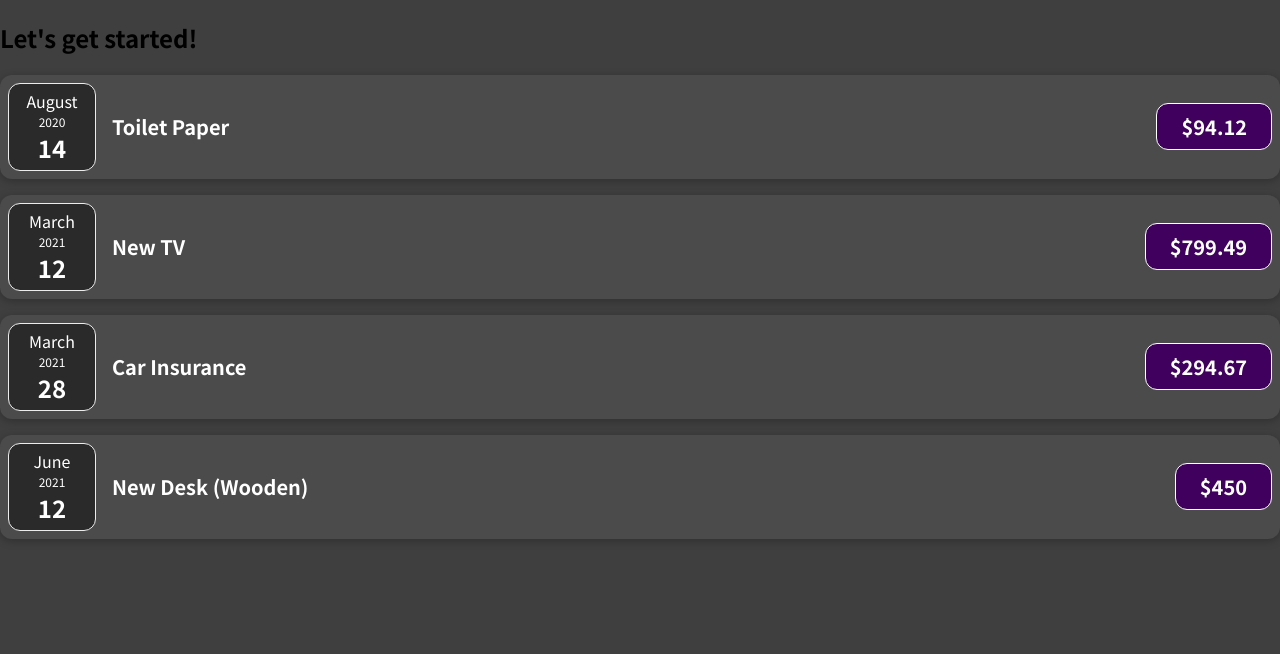
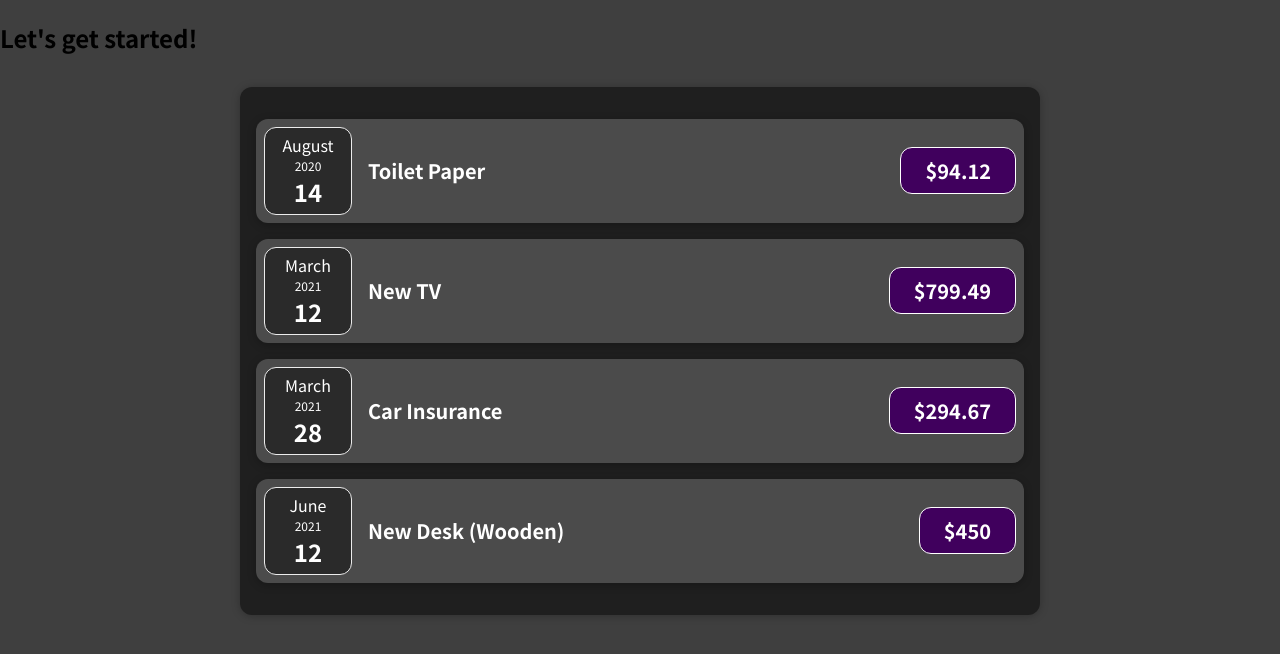
Before and after one commit to themis1986/expense_tracker, a JavaScript app: page / in a window 1280 px wide. Shown: the top 654 px of the page. Built offline with nearby package versions, Linux system fonts and the light colour scheme.

Commit message:
Create expense list component

```diff
--- a/src/App.js
+++ b/src/App.js
@@ -1,4 +1,5 @@
 import ExpenseItem from './components/ExpenseItem';
+import ExpenseList from './components/ExpenseList';
 
 function App() {
   const expenses = [
@@ -26,27 +27,7 @@
   return (
     <div>
       <h2>Let's get started!</h2>
-
-      <ExpenseItem
-        title={expenses[0].title}
-        amount={expenses[0].amount}
-        date={expenses[0].date}
-      />
-      <ExpenseItem
-        title={expenses[1].title}
-        amount={expenses[1].amount}
-        date={expenses[1].date}
-      />
-      <ExpenseItem
-        title={expenses[2].title}
-        amount={expenses[2].amount}
-        date={expenses[2].date}
-      />
-      <ExpenseItem
-        title={expenses[3].title}
-        amount={expenses[3].amount}
-        date={expenses[3].date}
-      />
+      <ExpenseList items={expenses} />
     </div>
   );
 }
--- /dev/null
+++ b/src/components/ExpenseList.css
@@ -0,0 +1,9 @@
+.expenses {
+  padding: 1rem;
+  background-color: rgb(31, 31, 31);
+  margin: 2rem auto;
+  width: 50rem;
+  max-width: 95%;
+  border-radius: 12px;
+  box-shadow: 0 1px 8px rgba(0, 0, 0, 0.25);
+}
--- /dev/null
+++ b/src/components/ExpenseList.js
@@ -0,0 +1,33 @@
+import ExpenseItem from './ExpenseItem';
+import './ExpenseList.css';
+
+function ExpenseList(props) {
+  const { items } = props;
+
+  return (
+    <div className="expenses">
+      <ExpenseItem
+        title={items[0].title}
+        amount={items[0].amount}
+        date={items[0].date}
+      />
+      <ExpenseItem
+        title={items[1].title}
+        amount={items[1].amount}
+        date={items[1].date}
+      />
+      <ExpenseItem
+        title={items[2].title}
+        amount={items[2].amount}
+        date={items[2].date}
+      />
+      <ExpenseItem
+        title={items[3].title}
+        amount={items[3].amount}
+        date={items[3].date}
+      />
+    </div>
+  );
+}
+
+export default ExpenseList;
```
